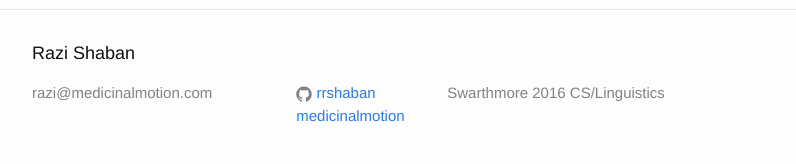
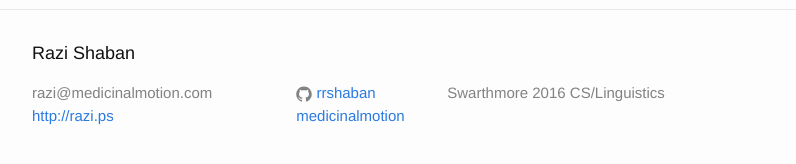
Before and after one commit to rrshaban/rrshaban.github.io, a Jekyll site: the page built from index.html, in a window 1280 px wide and 900 px high, scrolled down 2337 px. Shown: the part 713-877 px from the top of the window, without its empty margins (238-1034 px from the left). Built offline with Jekyll 4.4.1, drawn with Linux system fonts in a browser that asks for light colours; nearby versions of some CDN libraries.

Commit message:
Update footer.html
add razi.ps a/link

```diff
--- a/_includes/footer.html
+++ b/_includes/footer.html
@@ -9,6 +9,7 @@
         <ul class="contact-list">
           <!-- <li>{{ site.title }}</li> -->
           <li><!-- <a href="mailto:{{ site.email }}"> -->{{ site.email }}<!-- </a> --></li>
+          <li><a href="http://razi.ps/">http://razi.ps</a></li>
         </ul>
       </div>
 
```
